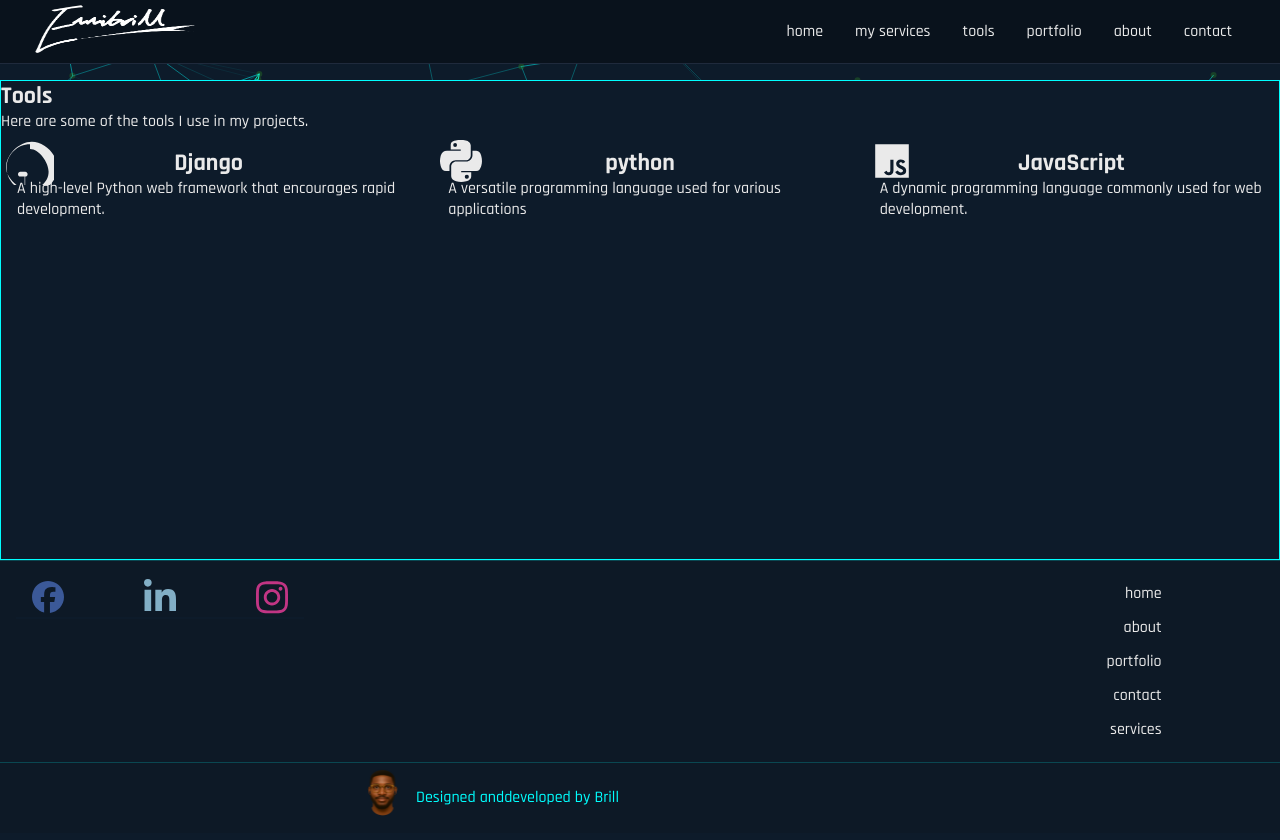
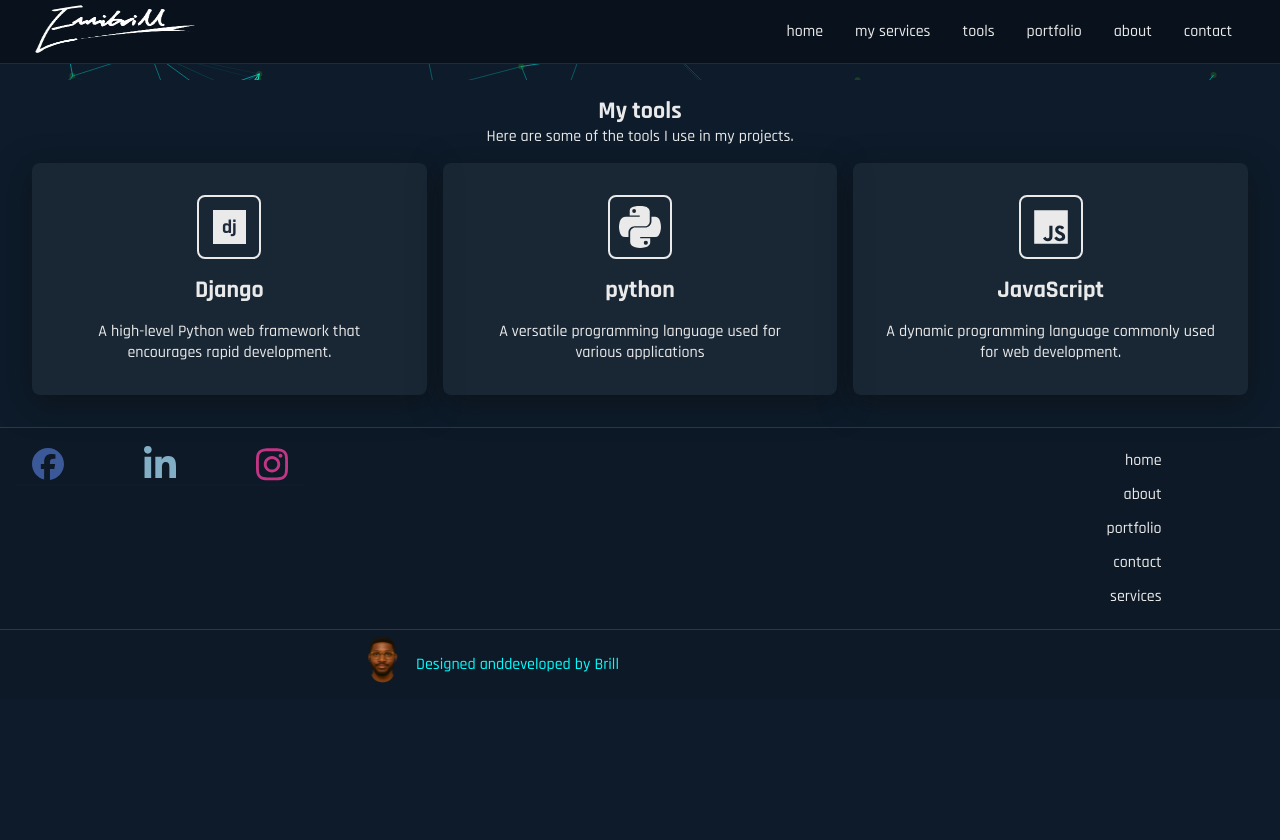
Before and after one commit to Emmibrill/portfolio-full-stack, a Django app: page /my-tools/ in a window 1280 px wide. Shown: the top 840 px of the page. Run offline with Django 5.2, Linux system fonts and the light colour scheme; some web fonts are replaced.

Commit message:
add tools template

```diff
--- a/static/css/portfolio.css
+++ b/static/css/portfolio.css
@@ -1237,43 +1237,66 @@
 
 
 .tools_sec{
+
     margin-top: 5rem;
     color: var(--mobile-nav-text-color);
-    height: 30rem;
-    min-width: 100%;
     background: var(--form-section-bg);
-    border: 1px solid #0ff;
+    padding: 1rem;
+    text-align: center;
+
 }
 
 .tools_wrapper{
     display: grid;
-    grid-template-columns: repeat(auto-fit, minmax(min(15rem, 100%), 1fr));
+    grid-template-columns: repeat(auto-fit, minmax(min(20rem, 100%), 1fr));
     gap: 1rem;
+    padding: 1rem;
 }
 .tools_card{
-    position: relative;
     width: 100%;
     height: 100%;
-    display: flex;
-    align-items: center;
-    justify-content: center;
+    background: var(--form-input-bg-color);
+    border-radius: .5rem;
+    padding: 2rem;
+    display: flex;
     flex-direction: column;
+    gap: 1rem;
+    align-items: center;
+    justify-content: center;
+    text-align: center;
+    cursor: pointer;
+    transition: transform 0.3s ease, box-shadow 0.3s ease, border 0.3s ease;
+    box-shadow:0 .5rem 2rem  rgba(14, 13, 13, .5);
+}
+html.sr .tools_card{
+    visibility: hidden;
+}
+
+.dj_shape{
+    height: 2.1rem;
+    width: 2.1rem;
+    background: var(--mobile-nav-text-color);
+    display: flex;
+    align-items: center;
+    justify-content: center;
+}
+.dj_shape h1{
+    font-size: 1.2rem;
+    color: var(--mobile-nav-bg);
+    font-weight: 700;
+}
+.tools_card .svg_con{
+    width: 4rem;
+    height: 4rem;
+    display: flex;
+    align-items: center;
+    justify-content: center;
+    border: 2px solid var(--mobile-nav-text-color);
     border-radius: .5rem;
-    padding: 1rem;
-}
-.Svg_con{
-    position: relative;
-    width: 5rem;
-    height: 5rem;
-    display: flex;
-    align-items: center;
-    justify-content: center;
-    border: 1px solid red;
 }
 
 .svg_con svg{
-    position: absolute;
-    inset: .3rem;
+
     width: 3rem;
     height: 3rem;
     fill: var(--mobile-nav-text-color);
--- a/templates/portfolioApp/tools.html
+++ b/templates/portfolioApp/tools.html
@@ -5,13 +5,15 @@
 
 <section class="tools_sec">
     <div class="tools_head">
-        <h1>Tools</h1>
+        <h1>My tools</h1>
         <p>Here are some of the tools I use in my projects.</p>
     </div>
     <div class="tools_wrapper">
         <div class="tools_card">
             <div class="svg_con">
-                <svg class="django" xmlns="http://www.w3.org/2000/svg" viewBox="0 0 640 512"><!--!Font Awesome Free v7.0.0 by @fontawesome - https://fontawesome.com License - https://fontawesome.com/license/free Copyright 2025 Fonticons, Inc.--><path d="M320 32C150.1 32 8 174.1 8 344c0 149.9 102.4 275.2 240 310.4V464H192c-17.7 0-32-14.3-32-32s14.3-32 32-32h64c17.7 0 32 14.3 32 32s-14.3 32-32 32H256v182.4C109.6 576.8 0 457.9 0 344C0 173.6 173.6 0 344 0s344 173.6 344 344c0 173.6-173.6 344-344 344c-17.7 0-32-14.3-32-32s14.3-32 32-32c123.7-.1 224-100.4 224-224S443.7 96 320 96z"/></svg>
+                <div class="dj_shape">
+                    <h1>dj</h1>
+                </div>
             </div>
             <h2>Django</h2>
             <p>A high-level Python web framework that encourages rapid development.</p>
@@ -33,7 +35,24 @@
     </div>
 </section>
 
+{% endblock %}
 
+{% block extra_scripts %}
 
+<script src="https://unpkg.com/scrollreveal@4.0.0/dist/scrollreveal.min.js"></script>
+
+    <script>
+        ScrollReveal({
+            reset: true,
+            distance: '3rem',
+            duration: 1200,
+            easing: 'ease-in-out',
+            mobile: true,
+            cleanup: true,
+            viewFactor: 0.2,
+         })
+
+         ScrollReveal().reveal('.tools_card', { delay: 150, origin: '', interval: 150, scale: .3});
+    </script>
 
 {% endblock %}
```
Also changed, not shown: templates/portfolioApp/service.html (+13 -19 lines).
